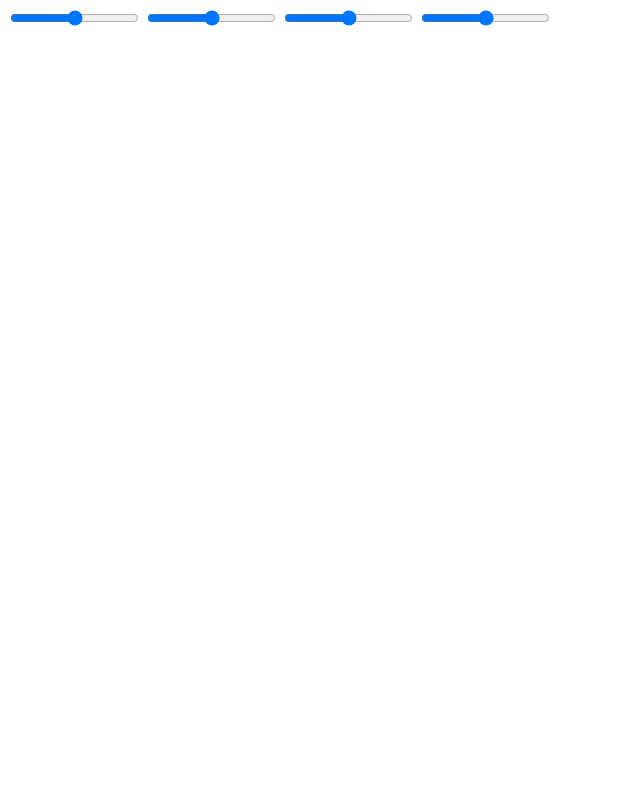
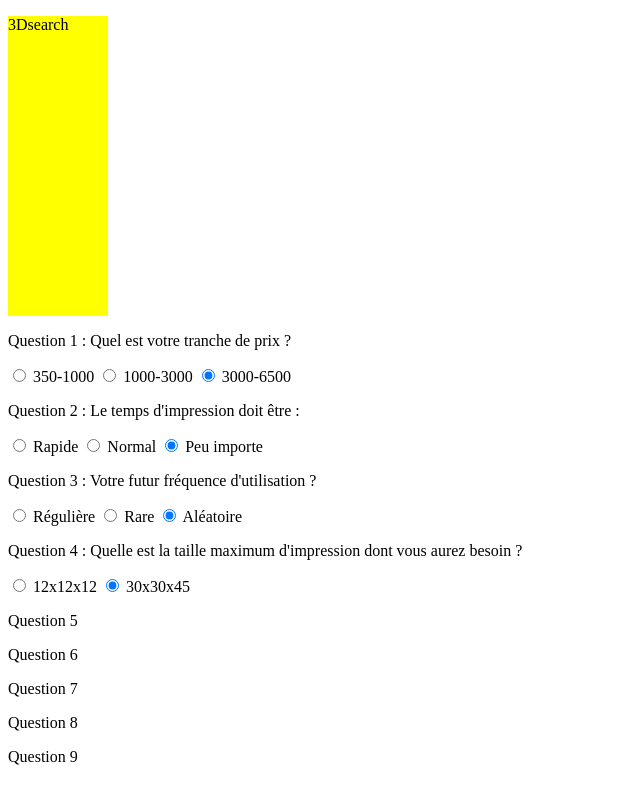
Before and after one commit to Akiraven/3Dsearch, a plain HTML site: page index.html in a window 1280 px wide. Shown: the whole page, without its empty margins (0-640 px from the left). Drawn offline with Linux system fonts and the light colour scheme.

Commit message:
add question

```diff
--- a/css/master.css
+++ b/css/master.css
@@ -0,0 +1,5 @@
+#top_bar{
+  background-color: yellow;
+  height: 300px;
+  width: 100px;
+}
--- a/index.html
+++ b/index.html
@@ -7,10 +7,34 @@
     <link rel="stylesheet" href="/css/master.css" media="screen" title="no title" charset="utf-8">
   </head>
   <body>
-    <div id="slider1" class="rslider"></div>
-    <input type="range"  min="0" max="100" />
-    <input type="range"  min="0" max="100" />
-    <input type="range"  min="0" max="100" />
-    <input type="range"  min="0" max="100" />
+    <div id="top_bar">
+      <p>3Dsearch</p>
+    </div>
+    <div id="bloc_questions">
+    <p>Question 1 :  Quel est votre tranche de prix ?</p>
+    <input type= "radio" name="tarif" value="prix" checked> 350-1000
+    <input type= "radio" name="tarif" value="prix" checked> 1000-3000
+    <input type= "radio" name="tarif" value="prix" checked> 3000-6500
+    <p>Question 2 : Le temps d'impression doit être : </p>
+    <input type= "radio" name="time" value="temps" checked> Rapide
+    <input type= "radio" name="time" value="temps" checked> Normal
+    <input type= "radio" name="time" value="temps" checked> Peu importe
+    <p>Question 3 :  Votre futur fréquence d'utilisation ?</p>
+    <input type= "radio" name="frequence" value="usage" checked> Régulière
+    <input type= "radio" name="frequence" value="usage" checked> Rare
+    <input type= "radio" name="frequence" value="usage" checked> Aléatoire
+    <p>Question 4 : Quelle est la taille maximum d'impression dont vous aurez besoin ?</p>
+    <input type= "radio" name="taille" value="dimension" checked> 12x12x12
+    <input type= "radio" name="taille" value="dimension" checked> 30x30x45
+    <p>Question 5</p>
+    <p>Question 6</p>
+    <p>Question 7</p>
+    <p>Question 8</p>
+    <p>Question 9</p>
+    <div id="result">
+
+
+    </div>
+  </div>
   </body>
 </html>
```
Also changed, not shown: 2 other files.
